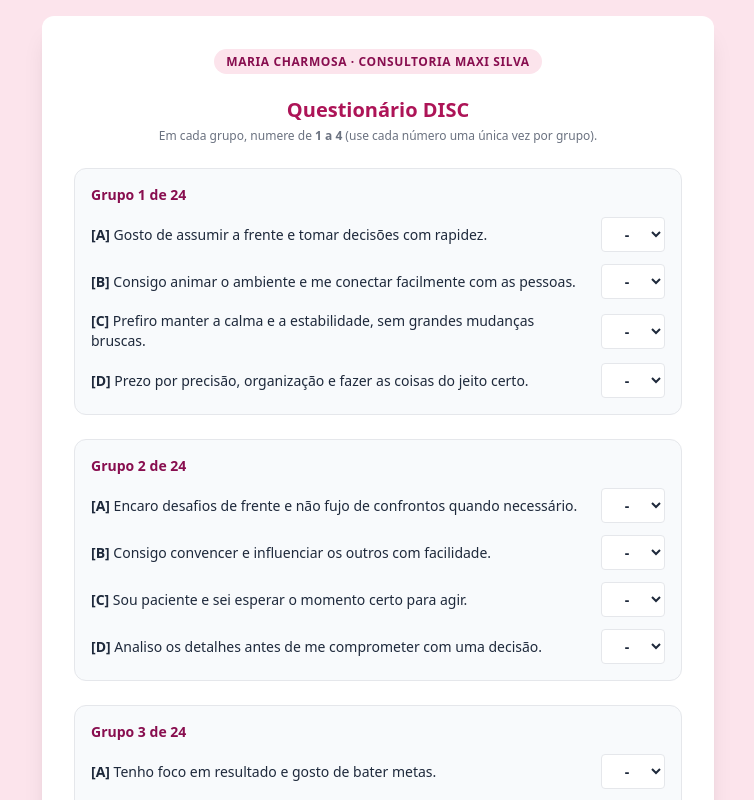
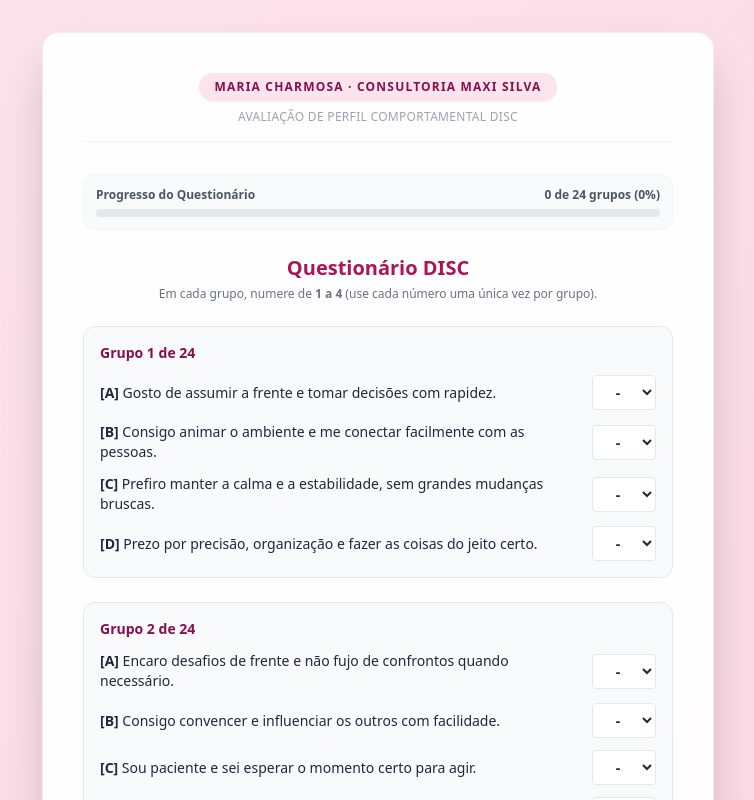
Before and after one commit to ONMHUB/disctest, a React (Vite) app: page / in a window 1280 px wide. Both pictures are taken after typing "Sample", "Sample" into the empty fields and a click on the button "Iniciar Questionário". Shown: the top 800 px of the page, without its empty margins (262-1016 px from the left). Built offline with nearby package versions, Linux system fonts and the light colour scheme.

Commit message:
Update App.jsx

```diff
--- a/src/App.jsx
+++ b/src/App.jsx
@@ -87,20 +87,42 @@ export default function App() {
         setEtapa(1);
     };
 
+    // Calcular progresso do questionário
+    const gruposPreenchidos = respostas.filter(g => g.A && g.B && g.C && g.D).length;
+    const progressoPct = Math.round((gruposPreenchidos / 24) * 100);
+
     return (
-        <div className="min-h-screen bg-brand-50 flex items-center justify-center p-4">
-            <div className="w-full max-w-2xl bg-white rounded-xl shadow-xl p-6 md:p-8">
-                <div className="text-center mb-6">
-                    <span className="bg-brand-50 text-brand-700 text-xs font-semibold px-3 py-1 rounded-full uppercase tracking-wider">
+        <main className="min-h-screen flex flex-col items-center justify-center p-4 sm:p-6 md:p-8">
+            <div className="w-full max-w-2xl bg-white/95 backdrop-blur-sm rounded-2xl shadow-2xl border border-pink-100 p-6 sm:p-8 md:p-10 transition-all duration-300">
+
+                {/* Header Institucional */}
+                <header className="text-center mb-8 pb-4 border-b border-gray-100">
+                    <span className="inline-block bg-brand-50 text-brand-700 text-xs font-bold px-4 py-1.5 rounded-full uppercase tracking-widest shadow-sm">
                         Maria Charmosa · Consultoria Maxi Silva
                     </span>
+                    <h1 className="text-xs text-gray-400 mt-2 tracking-wide uppercase">Avaliação de Perfil Comportamental DISC</h1>
+                </header>
+
+                {/* Barra de Progresso (Visível apenas na Etapa 2) */}
+                {etapa === 2 && (
+                    <div className="mb-6 bg-gray-50 p-3 rounded-xl border border-gray-100">
+                        <div className="flex justify-between text-xs font-semibold text-gray-600 mb-1.5">
+                            <span>Progresso do Questionário</span>
+                            <span>{gruposPreenchidos} de 24 grupos ({progressoPct}%)</span>
                         </div>
+                        <div className="w-full bg-gray-200 rounded-full h-2 overflow-hidden">
+                            <div className="bg-brand-600 h-2 rounded-full transition-all duration-300" style={{ width: `${progressoPct}%` }}></div>
+                        </div>
+                    </div>
+                )}
 
+                {/* Conteúdo das Etapas */}
+                <section>
                     {etapa === 1 && (
                         <EtapaIdentificacao
                             dadosUser={dadosUser}
                             setDadosUser={setDadosUser}
-                        onAvancar={(e) => { e.preventDefault(); setEtapa(2); }}
+                            onAvancar={(e) => { e.preventDefault(); setEtapa(2); window.scrollTo({ top: 0, behavior: 'smooth' }); }}
                             erro={erro}
                         />
                     )}
@@ -120,7 +142,13 @@ export default function App() {
                             onReiniciar={reiniciar}
                         />
                     )}
+                </section>
             </div>
-        </div>
+
+            {/* Rodapé discreto */}
+            <footer className="mt-6 text-center text-xs text-brand-700/70 font-medium">
+                © Maria Charmosa — Desenvolvimento de Equipe e Performance no Varejo
+            </footer>
+        </main>
     );
 }
```
Lines whose indentation alone changed are shown as unchanged.
